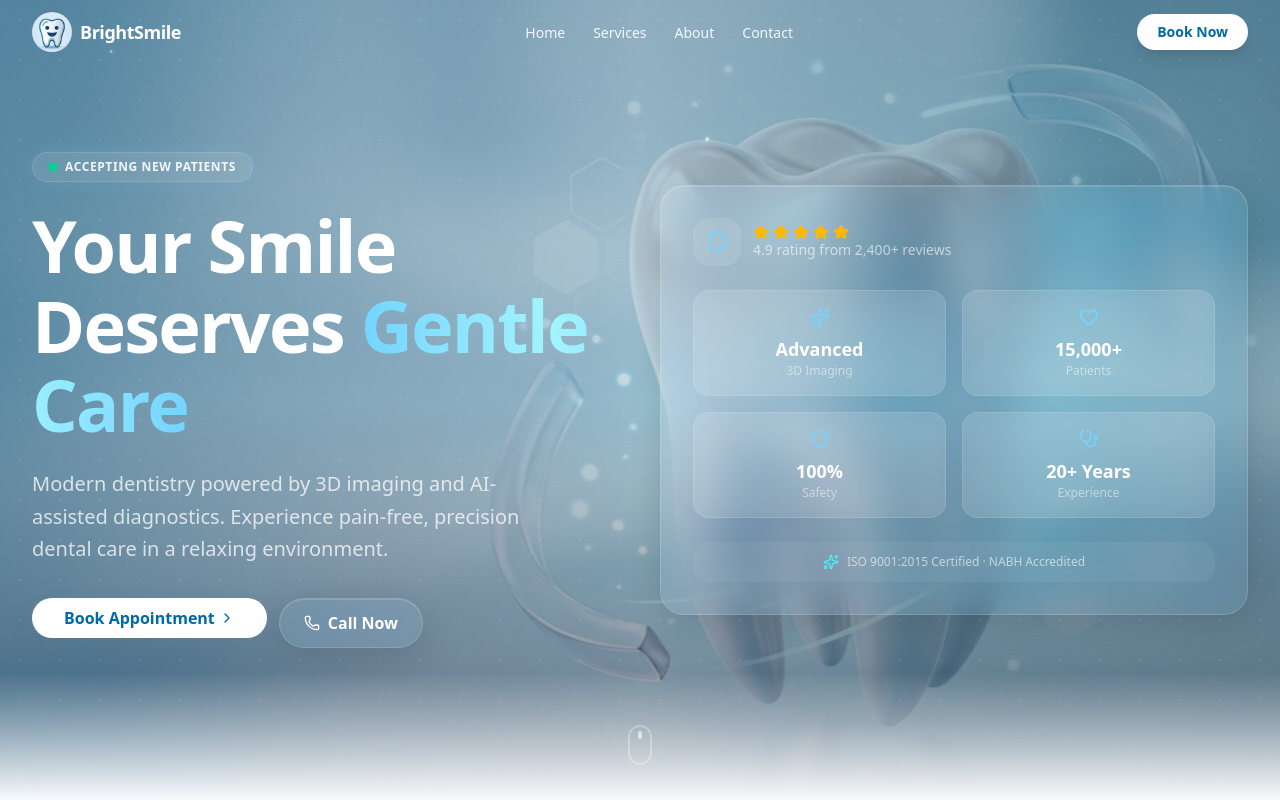
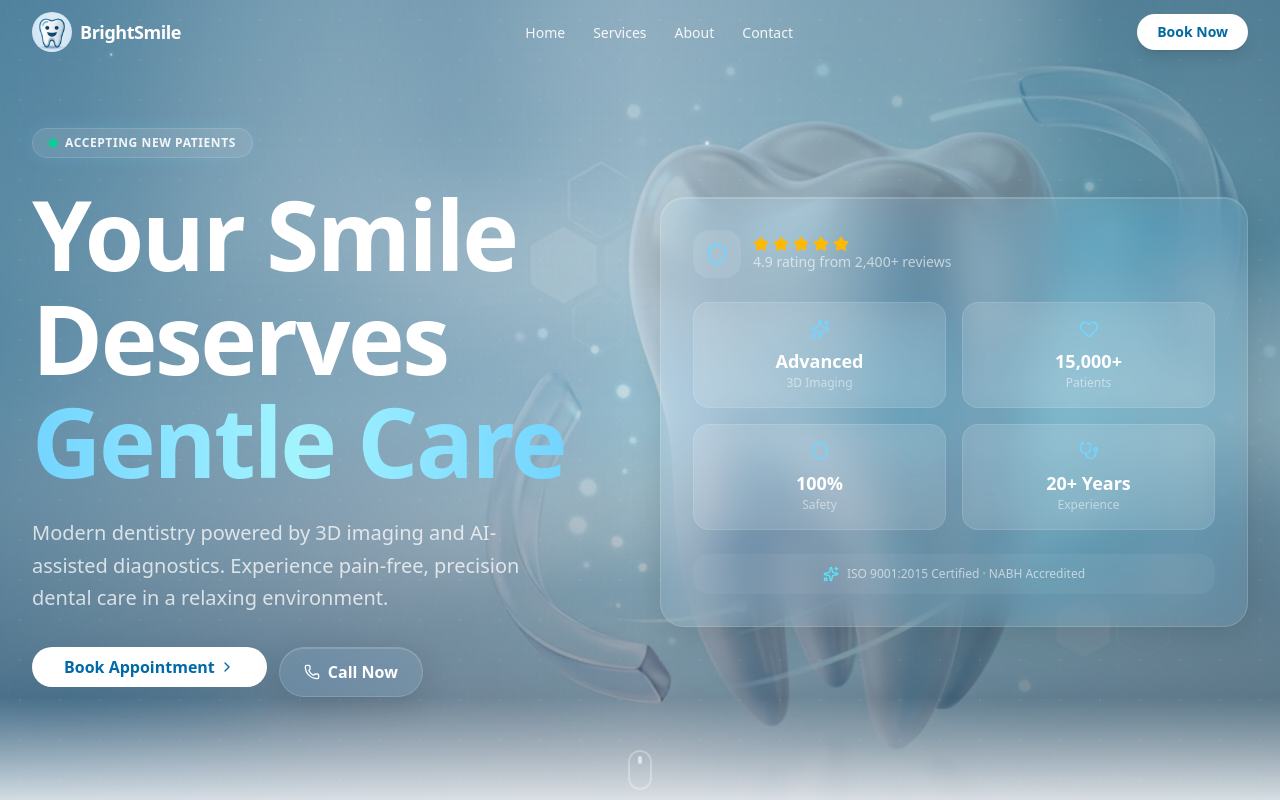
Before and after one commit to Prasanna946/brightsmile-dental, a Next.js app: page / in a window 1280 px wide. Shown: the top 800 px of the page. Built offline with nearby package versions, Linux system fonts and the light colour scheme.

Commit message:
6cfa9f2c-1a06-4b87-8a28-a71b21d6da9c

```diff
--- a/src/app/page.tsx
+++ b/src/app/page.tsx
@@ -324,7 +324,7 @@ function HeroSection({ onBookClick }: { onBookClick: () => void }) {
               initial={{ opacity: 0, y: 20 }}
               animate={{ opacity: 1, y: 0 }}
               transition={{ duration: 0.7, delay: 0.1 }}
-              className="mb-6 text-4xl leading-[1.1] font-extrabold tracking-tight text-white sm:text-5xl lg:text-6xl xl:text-7xl"
+              className="mb-6 text-5xl leading-[1.08] font-extrabold tracking-tight text-white sm:text-6xl lg:text-7xl xl:text-8xl"
             >
               Your Smile
               <br />
```
